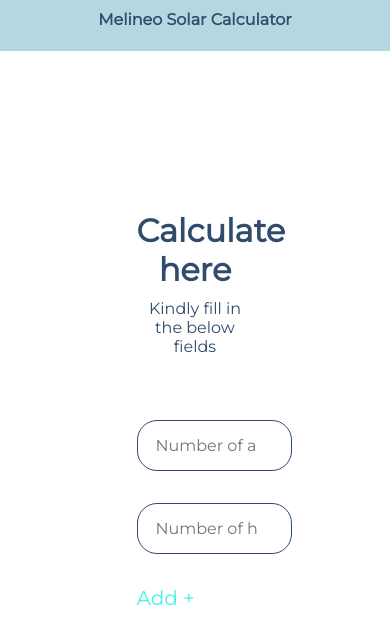
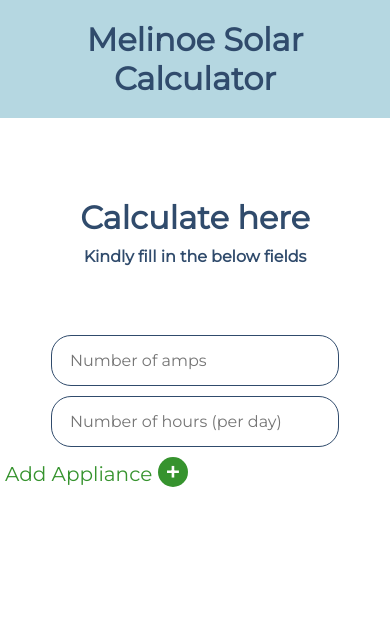
Before and after one commit to hngi/team_melinoe_solar_calculator, a React (Create React App) app: page /calculator in a window 390 px wide. Shown: the top 644 px of the page. Built offline with nearby package versions, Linux system fonts and the light colour scheme.

Commit message:
added router and made page responsive

```diff
--- a/package.json
+++ b/package.json
@@ -5,6 +5,7 @@
   "dependencies": {
     "react": "^16.9.0",
     "react-dom": "^16.9.0",
+    "react-router-dom": "^5.1.0",
     "react-scripts": "3.1.2"
   },
   "scripts": {
--- a/src/App.js
+++ b/src/App.js
@@ -1,13 +1,17 @@
 import React from 'react';
+import { BrowserRouter as Router, Route} from "react-router-dom";
 import Home from './components/Home';
 import Calculator from './components/Calculator'
 
 function App() {
   return (
-    <div className="App">
-			{/* <Home></Home> */}
-			<Calculator></Calculator>
+		<Router>
+			<div className="App">
+			<Route path="/" exact component={Home} />
+			<Route path="/calculator" exact component={Calculator} />
     </div>
+		</Router>
+
   );
 }
 
--- a/src/components/Calculator.css
+++ b/src/components/Calculator.css
@@ -1,40 +1,44 @@
-@import url('https://fonts.googleapis.com/css?family=Montserrat&display=swap');
+@import url("https://fonts.googleapis.com/css?family=Montserrat&display=swap");
 
 * {
 	margin: 0;
 	padding: 0;
 	font-family: "Montserrat", sans-serif;
 }
-.heading-primary {
-  color: #fff;
-  backface-visibility: hidden;
-  margin-bottom: 6rem;
+.Calculator {
+	height: 100%;
+	width:100%;
 }
-.heading-primary--main {
-  display: block;
-  font-size: 16px;
-  font-style: bold;
+header {
+	padding: 20px;
 	text-align: center;
-  padding-top: 10px;
 	color: #304b6c;
+	background-color: #b5d7e1;
 }
 
 .wrapper {
-  margin: 0 auto;
-  width: 30%;
-  margin-top: 10rem;
+	display: flex;
+	margin-top:5rem;
+	height: 100%;
+	justify-content: center;
+	align-items: center;
 }
-
+form{
+	display: flex;
+	flex-wrap:wrap;
+	justify-content: center;
+}
 .amps,
 .hours {
 	display: block;
-  width: 100%;
+	width: 250px;
 	margin-bottom: 2rem;
 	padding: 15px 18px 15px 18px;
 	border-radius: 20px;
 	border: 1px solid #304b6c;
 	color: #304b6c;
 	font-size: 16px;
+	margin:5px
 }
 
 .forms_heading {
@@ -58,22 +62,30 @@
 	margin-bottom: 4rem;
 }
 
-.header {
-  height: 6vh;
-  background-color: #b5d7e1;
-  background-size: cover;
-  background-position: top;
-  position: relative;
+button {
+	background: transparent;
+	border: none;
+	color: #36932E;
+	font-size: 20px;
+	outline: none;
+	margin-top:5px;
+	margin-left:5px;
 }
+.pill-btn{
+	width: 30px;
+	height:30px;
+	border-radius: 50%;
+	background-color: #36932E;
+	color:#ffffff;
+	display: inline-flex;
+	justify-content: center;
+	align-items: center;
+	font-weight:bold;
+	font-size:25px;
 
- button{
-	 background: transparent;
-	 border:none;
-	 color:#42f4e1;
-	 font-size:20px;
-	 outline:none;
 }
- p{
-	font-size:20px;
-	color:#ffffff;
+p {
+	font-size: 20px;
+	color: #F17E13;
+	font-weight: bold;
 }
--- a/src/components/Calculator.js
+++ b/src/components/Calculator.js
@@ -33,19 +33,20 @@
 	};
 	render() {
 		return (
-			<div className="">
+			<div className="Calculator">
 				<header class="header">
-					<div class="header__text-box">
-						<h1 class="heading-primary">
-							<span class="heading-primary--main">Melineo Solar Calculator</span>
-						</h1>
-					</div>
+					<h1>Melinoe Solar Calculator</h1>
 				</header>
 				<div class="wrapper">
 					<div class="forms">
 						<div class="forms_heading">
 							<h1 class="forms_heading--primary">Calculate here</h1>
 							<p class="forms_heading--secondary">Kindly fill in the below fields</p>
+							<p>
+							{this.state.solarPanels
+								? `Number of solar power needed is = ${this.state.solarPanels} WH`
+								: ""}
+						</p>
 						</div>
 						{this.state.values.map((val, index) => {
 							let ampsID = `amps-${index}`,
@@ -75,12 +76,8 @@
 								</form>
 							);
 						})}
-						<button onClick={this.addNew}>Add +</button>
-						<p>
-							{this.state.solarPanels
-								? `Number of solar power needed is = ${this.state.solarPanels}`
-								: ""}
-						</p>
+						<button onClick={this.addNew}>Add Appliance <span className="pill-btn">+</span></button>
+
 					</div>
 				</div>
 			</div>
--- a/src/components/home.css
+++ b/src/components/home.css
@@ -49,3 +49,33 @@
   color: #36932e;
   border: 1px solid #36932e;
 }
+@media only screen and (min-width:768px) and (max-width:999px){
+	.Home {
+		background-size: cover;
+		min-height: 100vh;
+		background-image: url('../assets/solar.png');
+	}
+}
+
+@media only screen and (max-width:767px){
+	.Home {
+		background-size: cover;
+		background-repeat: no-repeat;
+		min-height: 100vh;
+		background-image: url('../assets/solar.png');
+		background-position-x: 60%;
+		background-position-y:119px;
+		background-color: #b5d7e1;
+	}
+	.main-wrap h1 {
+		font-size: 30px;
+		color: #304b6c;
+		margin: 0px;
+	}
+	.calc-text {
+		font-size: 16px;
+		color: #304b6c;
+		margin: 10px 0px;
+		font-weight: Bold;
+	}
+}
--- a/src/components/home.js
+++ b/src/components/home.js
@@ -1,4 +1,5 @@
 import React from "react";
+import { Link } from "react-router-dom";
 import './Home.css'
 
 class Home extends React.Component {
@@ -13,9 +14,9 @@
 						and hours per day for each appliances
 					</h4>
 
-					<a href="./Calculator.js" class="get-started">
+					<Link to="/Calculator" class="get-started">
 						Get Started
-					</a>
+					</Link>
 				</div>
 			</div>
 		);
```
Also changed, not shown: 1 other file (tests, documents, lock files or other folders). Lines whose indentation alone changed are shown as unchanged.
